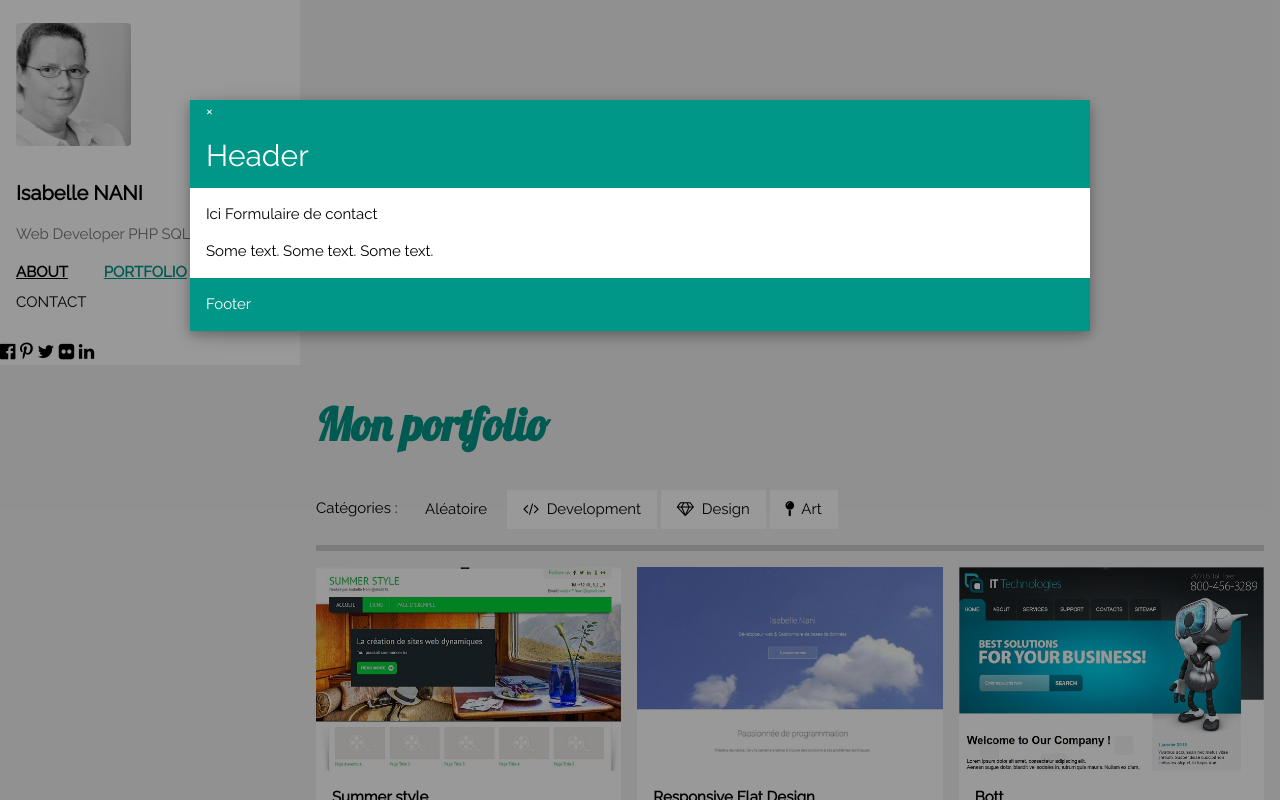
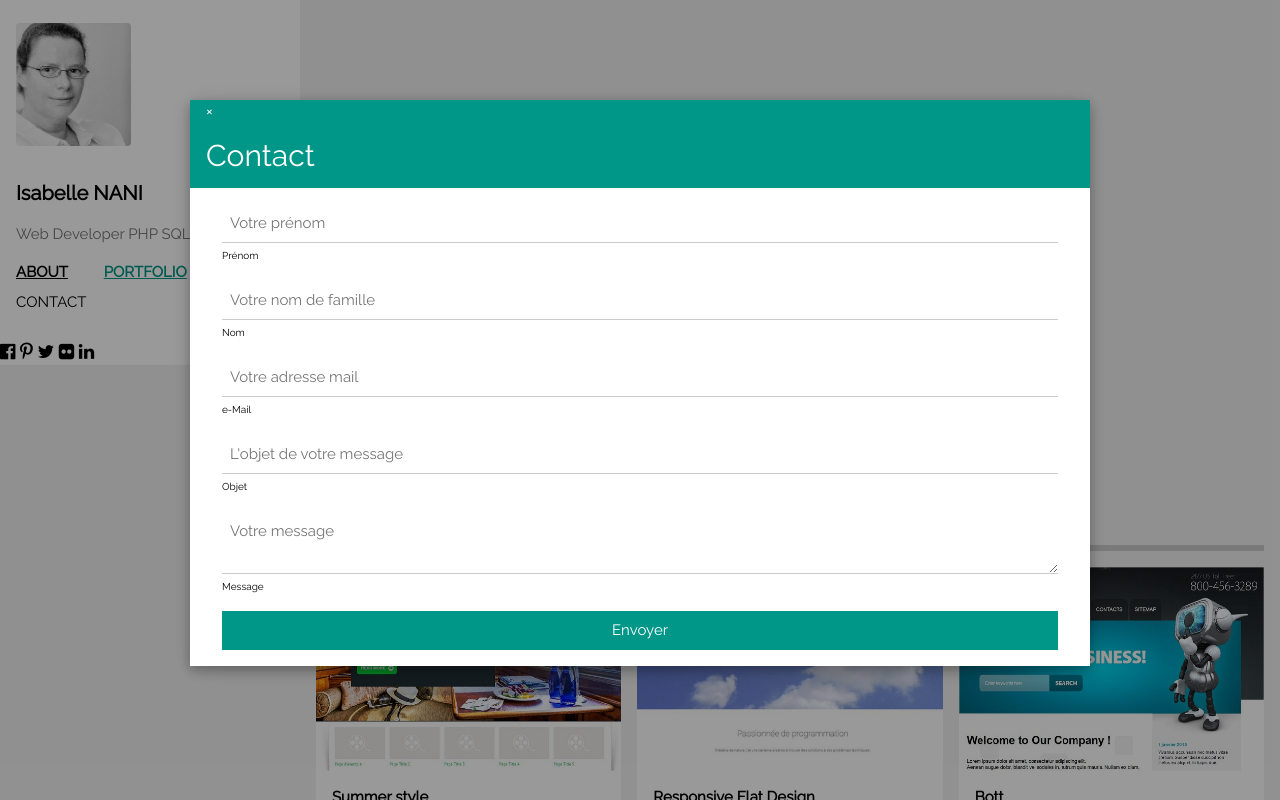
Before and after one commit to iNani27/w3-portfolio, a PHP site: page /bootstrap_theinani/w3/index.php in a window 1280 px wide, after a click on "CONTACT". Run offline with PHP 8.4, Linux system fonts and the light colour scheme; some libraries are stand-ins or nearby versions.

Commit message:
Contact form design Signed-off-by:Isabelle Nani Dev <Isabelle Nani Dev@192.168.1.2>

```diff
--- a/w3/view/inc/modal.php
+++ b/w3/view/inc/modal.php
@@ -1,18 +1,62 @@
+<?php
+if (isset($_POST['letitre'])) {
+    $nom = strip_tags(trim($_POST['nom']));
+    $prenom = strip_tags(trim($_POST['prenom']));
+    $name = $nom . ' ' . $prenom;
+    $mail = strip_tags(trim($_POST['email']));
+    $letitre = strip_tags(trim($_POST['letitre']));
+    $lemessage = strip_tags(trim($_POST['lemessage']));
+    $mailwebdvlpr = "webdeveloperinani@gmail.com";
+    $entete = 'From: ' . $mail . "\r\n" . 'Reply-To: ' . $mail . "\r\n" . 'X-mailer: PHP/' . phpversion();
+    mail($mailwebdvlpr, $letitre, $lemessage, $entete, $name);
+
+
+    $affiche = '<h2 style="color:darkcyan;">Message bien envoy&eacute;, merci</h2>';
+}
+?>
+
 <!-- Modal form contact -->
 <button onclick="document.getElementById('me').style.display = 'block'" class="w3-btn w3-hover-teal">CONTACT</button>
 <div id="me" class="w3-modal">
     <div class="w3-modal-content w3-card-4">
         <header class="w3-container w3-teal">
             <span onclick="document.getElementById('me').style.display = 'none'" class="w3-closebtn">&times;</span>
-                        <h2>Header</h2>
+            <h2>Contact</h2>
         </header>
         <div class="w3-container">
-                        <p>Ici Formulaire de contact</p>
-                        <p>Some text. Some text. Some text.</p>
+            <?php
+            /* if (isset($affiche)) {
+              echo $affiche;
+              } else { */
+            ?>
+            <div class="w3-margin">
+                <form name="contact" method="post" action="">
+
+                    <input class="w3-input" type="text" name="prenom" id="prenom" placeholder="Votre prénom" required />
+                    <label class="w3-label w3-validate w3-tiny" for="prenom">Pr&eacute;nom</label>
+
+
+                    <p></p>
+                    <input class="w3-input" type="text" name="nom" id="nom" placeholder="Votre nom de famille" required />
+                    <label class="w3-label w3-validate w3-tiny" for="nom">Nom</label>
+                    <p></p>
+                    <input class="w3-input" type="email" name="email" id="email" placeholder="Votre adresse mail"  required />
+                    <label class="w3-label w3-validate w3-tiny" for="email">e-Mail</label>
+                    <p></p>
+                    <input class="w3-input" name="letitre" type="text" placeholder="L'objet de votre message" required />
+                    <label class="w3-label w3-validate w3-tiny" for="letitre">Objet</label><br />
+                    <p></p>
+                    <textarea class="w3-input" style="width:100%;" name="lemessage" placeholder="Votre message" required></textarea><label class="w3-label w3-validate w3-tiny" for="lemessage"> Message</label>
+
+                    <p><input class="w3-btn w3-teal" style="width:100%;" type="submit" value="Envoyer"></p>
+
+                </form>
             </div>
-                    <footer class="w3-container w3-teal">
-                        <p>Footer</p>
-                    </footer>
+            <?php
+            /*  } */
+            ?>
+
+        </div>
     </div>
 </div>
 <!-- Modal form contact -->
```
Lines whose indentation alone changed are shown as unchanged.
